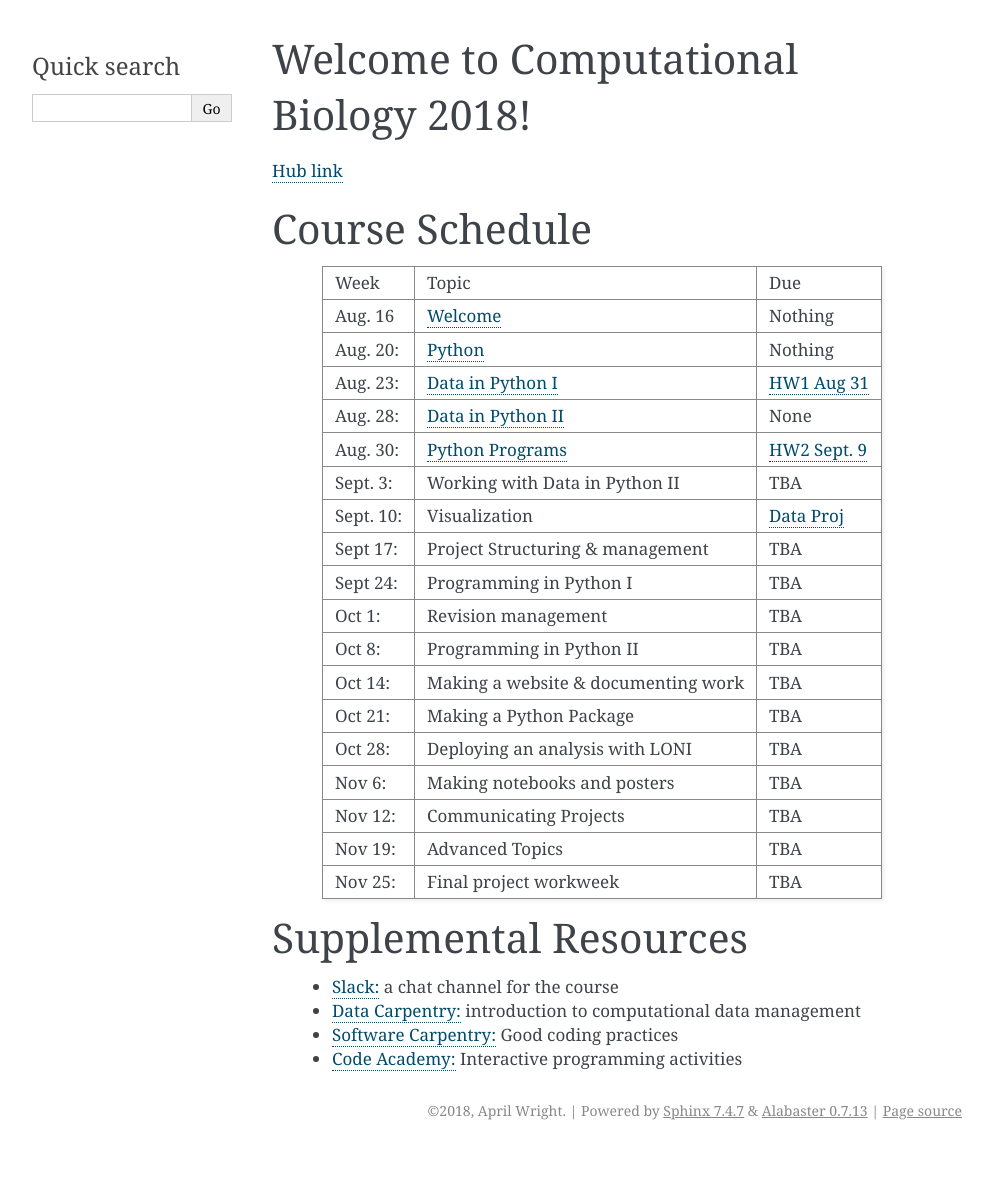
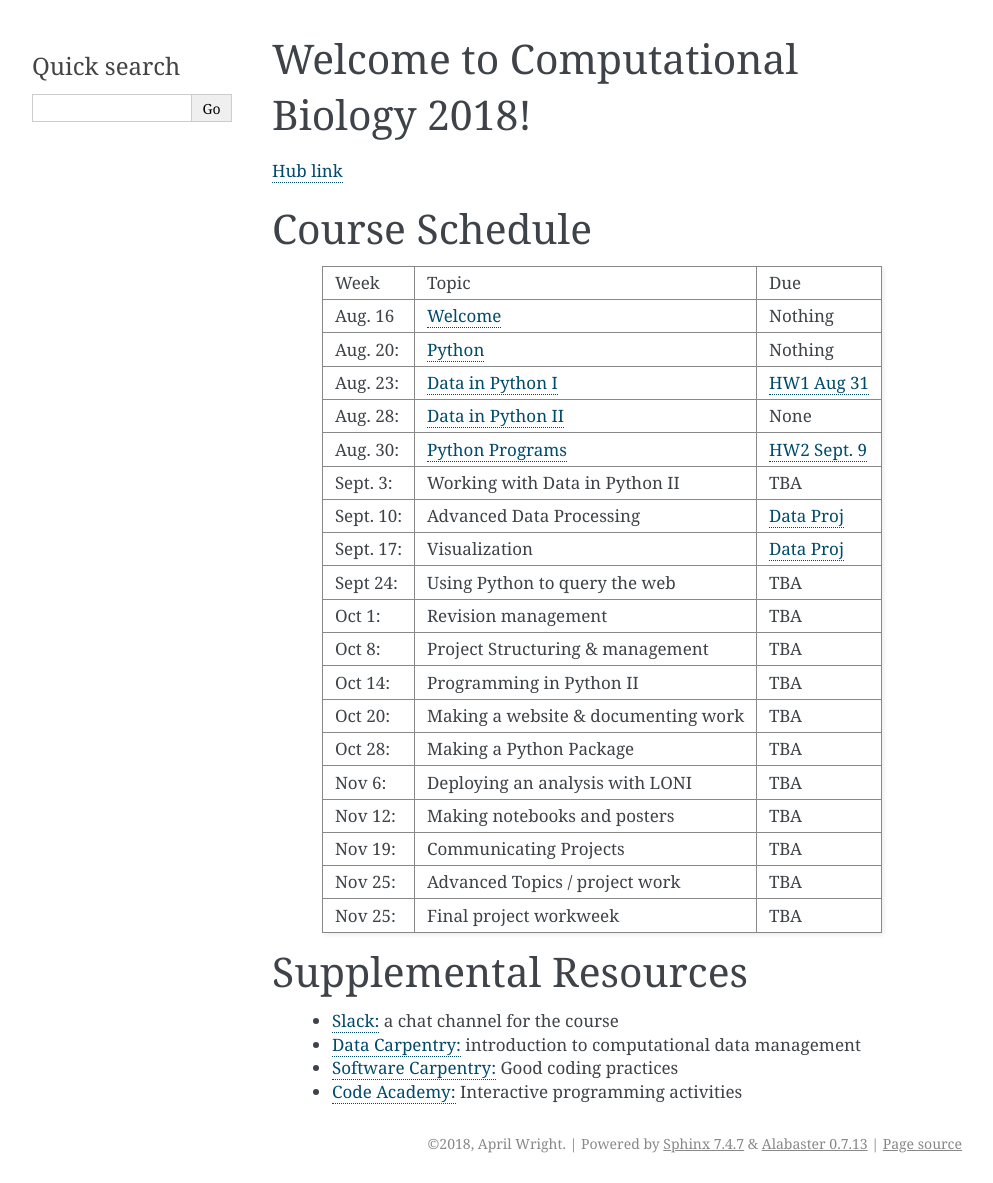
Before and after one commit to wrightaprilm/CompBio2018, a Sphinx documentation site: the page built from docs/index.rst, in a window 1280 px wide. Shown: the whole page, without its empty margins (148-1141 px from the left). Built offline with Sphinx 7.4.7, drawn with Linux system fonts in a browser that asks for light colours; before the commit the page ends 1150 px from its top, so only the background shows below that.

Commit message:
adding sched changes

```diff
--- a/docs/index.rst
+++ b/docs/index.rst
@@ -31,27 +31,29 @@ Course Schedule
 +------------+----------------------------------------------------------+-------------------------------------------+
 | Sept. 3:   |	Working with Data in Python II                          | TBA                                       |
 +------------+----------------------------------------------------------+-------------------------------------------+
-| Sept. 10:  |	Visualization                                           | `Data Proj <https://bit.ly/2MfhBA2>`_     |
+| Sept. 10:  |	Advanced Data Processing                                | `Data Proj <https://bit.ly/2MfhBA2>`_     |
 +------------+----------------------------------------------------------+-------------------------------------------+
-| Sept 17:   |	Project Structuring & management                        | TBA                                       |
+| Sept. 17:  |	Visualization                                           | `Data Proj <https://bit.ly/2MfhBA2>`_     |
 +------------+----------------------------------------------------------+-------------------------------------------+
-| Sept 24:   |	Programming in Python I                                 | TBA                                       |
+| Sept 24:   |	Using Python to query the web                           | TBA                                       |
 +------------+----------------------------------------------------------+-------------------------------------------+
 | Oct 1:     |	Revision management                                     | TBA                                       |
 +------------+----------------------------------------------------------+-------------------------------------------+
-| Oct 8:     |	Programming in Python  II                               | TBA                                       |
+| Oct 8:     |	Project Structuring & management                        | TBA                                       |
 +------------+----------------------------------------------------------+-------------------------------------------+
-| Oct 14:    |	Making a website & documenting work                     | TBA                                       |
+| Oct 14:    |	Programming in Python  II                               | TBA                                       |
 +------------+----------------------------------------------------------+-------------------------------------------+
-| Oct 21:    |	Making a Python Package	                                | TBA                                       |
+| Oct 20:    |	Making a website & documenting work                     | TBA                                       |
 +------------+----------------------------------------------------------+-------------------------------------------+
-| Oct 28:    |	Deploying an analysis with LONI                         | TBA                                       |
+| Oct 28:    |	Making a Python Package	                                | TBA                                       |
 +------------+----------------------------------------------------------+-------------------------------------------+
-| Nov 6:     |	Making notebooks and posters                            | TBA                                       |
+| Nov 6:     |	Deploying an analysis with LONI                         | TBA                                       |
 +------------+----------------------------------------------------------+-------------------------------------------+
-| Nov 12:    |	Communicating Projects	                                |TBA                                        |
+| Nov 12:    |	Making notebooks and posters                            | TBA                                       |
 +------------+----------------------------------------------------------+-------------------------------------------+
-| Nov 19:    |	Advanced Topics                                         | TBA                                       |
+| Nov 19:    |	Communicating Projects	                                |TBA                                        |
++------------+----------------------------------------------------------+-------------------------------------------+
+| Nov 25:    |	Advanced Topics   / project work                        | TBA                                       |
 +------------+----------------------------------------------------------+-------------------------------------------+
 | Nov 25:    |	Final project workweek                                  | TBA                                       |
 +------------+----------------------------------------------------------+-------------------------------------------+
```
